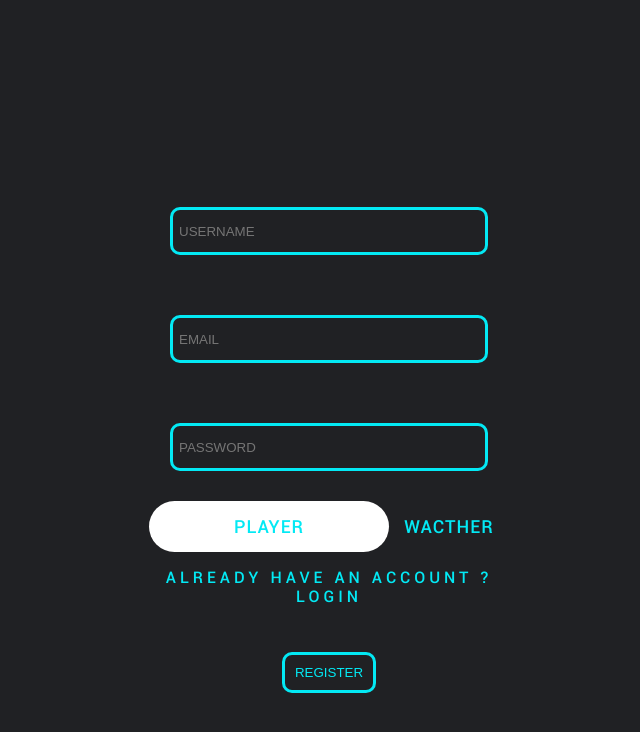
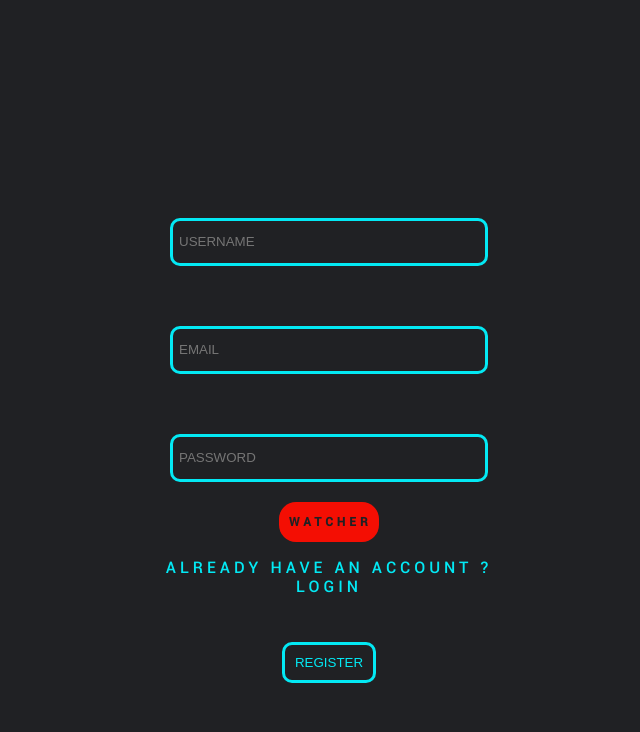
Before and after one commit to LuchiRodriguez/proyecto, a React (Vite) app: page /login in a window 1280 px wide. Both pictures are taken after a click on the element "CREATE AN ACCOUNT". Shown: the top 732 px of the page, without its empty margins (311-951 px from the left). Built offline with nearby package versions, Linux system fonts and the light colour scheme.

Commit message:
Switch button to select rol

```diff
--- a/src/app/Styles.jsx
+++ b/src/app/Styles.jsx
@@ -454,70 +454,53 @@
   font-size: 16px;
 `;
 
-export const SwitchButton = styled.div`
-  border-radius: 10px;
-  overflow: hidden;
-  width: 240px;
-  text-align: center;
-  font-size: 18px;
-  letter-spacing: 1px;
-  color: var(--blue);
-  position: relative;
-  padding-right: 120px;
-  position: relative;
-  margin-top: 30px;
-
-  &::before {
-    content: "Wacther";
-    position: absolute;
-    top: 0;
-    bottom: 0;
-    right: 0;
-    width: 120px;
+export const SwitchContainer = styled.label`
   display: flex;
   align-items: center;
-    justify-content: center;
-    z-index: 3;
-    pointer-events: none;
+  cursor: pointer;
+  position: relative;
+  margin-top: 20px;
+  width: 100px;
+  height: 40px;
+  background-color: var(--black);
+  border-radius: 17px;
+  input {
+    width: 100px;
   }
+`;
 
-  input {
+export const SwitchSlider = styled.div`
+  position: absolute;
   cursor: pointer;
-    position: absolute;
   top: 0;
   left: 0;
+  right: 0;
   bottom: 0;
-    width: 100%;
-    height: 100%;
+  transition: 0.4s;
+  border-radius: 17px;
+  background-color: ${({ isChecked, theme }) =>
+    isChecked ? theme.toggleActive : theme.toggleInactive};
+`;
+
+export const SwitchInput = styled.input`
   opacity: 0;
-    z-index: 2;
+  width: 0;
+  height: 0;
+  position: absolute;
+  z-index: -1;
 
-    &::checked + label::before {
-      transform: translateX(120px);
-      transition: transform 300ms linear;
-    }
-  }
-  label {
-    position: relative;
-    padding: 15px 0;
-    display: block;
-    user-select: none;
-    pointer-events: none;
-
-    &::before {
-      content: "";
-      background: #fff;
-      height: 100%;
-      width: 100%;
-      position: absolute;
-      left: 0;
-      top: 0;
-      border-radius: 30px;
-      transform: translateX(0);
-      transition: transform 300ms;
-    }
-  }
-  span {
-    position: relative;
+  &:checked + ${SwitchSlider} {
+    transform: translateX(calc(100% - 100px));
   }
 `;
+
+export const SwitchText = styled.span`
+  font-weight: bolder;
+  position: absolute;
+  font-size: 12px;
+  line-height: 1;
+  color: var(--black);
+  transition: 0.3s;
+  transform: ${({ isChecked }) =>
+    isChecked ? "translateX(18px)" : "translateX(10px)"};
+`;
--- a/src/components/SelectRol.jsx
+++ b/src/components/SelectRol.jsx
@@ -1,14 +1,40 @@
-import { SwitchButton } from "../app/Styles";
+import {
+  SwitchContainer,
+  SwitchInput,
+  SwitchSlider,
+  SwitchText,
+} from "../app/Styles";
+import { useState } from "react";
 
-const SelectRol = () => {
+const SelectRol = ({ labelOn, labelOff, isChecked, onChange, theme }) => {
+  const [checked, setChecked] = useState(isChecked);
+
+  const handleToggle = () => {
+    setChecked(!checked);
+    onChange && onChange(!checked); // Call provided onChange function
+  };
+
   return (
-    <SwitchButton>
-      <input type="checkbox" />{" "}
-      <label htmlFor="switch-button">
-        <span>Player</span>
-      </label>
-    </SwitchButton>
+    <SwitchContainer theme={theme}>
+      <SwitchInput type="checkbox" checked={checked} onChange={handleToggle} />
+      <SwitchSlider isChecked={checked} theme={theme} />
+      <SwitchText isChecked={checked}>
+        {checked ? labelOn : labelOff}
+      </SwitchText>
+    </SwitchContainer>
   );
 };
 
+SelectRol.defaultProps = {
+  labelOn: "On",
+  labelOff: "Off",
+  isChecked: false,
+  theme: {
+    background: "#ccc",
+    toggleActive: "#03e9f4", // Green
+    toggleInactive: "#f40e03", // Red
+    text: "#000",
+  },
+};
+
 export default SelectRol;
--- a/src/pages/Login.jsx
+++ b/src/pages/Login.jsx
@@ -17,6 +17,12 @@
   const [points, setPoints] = useState();
   const [user, setUser] = useUserContext();
   const [error, setError] = useState();
+
+  const [isOn, setIsOn] = useState(false);
+
+  const handleToggle = (newValue) => {
+    setIsOn(newValue);
+  };
 
   return (
     <Form>
@@ -106,7 +112,17 @@
             <input type="radio" name="rol" onClick={() => setRol("watcher")} />
             <label htmlFor="observador">Watcher</label>
           </ChooseRol> */}
-          <SelectRol />
+          <SelectRol
+            labelOn="Player"
+            labelOff="Watcher"
+            isChecked={isOn}
+            onChange={handleToggle}
+            theme={{
+              background: "#eee",
+              toggleActive: "#03e9f4", // Custom green
+              toggleInactive: "#f40e03", // Custom red
+            }}
+          />
           <p>
             Already have an account ?<br />
             <span onClick={() => setExistingUser(true)}>Login</span>
```
Lines whose indentation alone changed are shown as unchanged.
